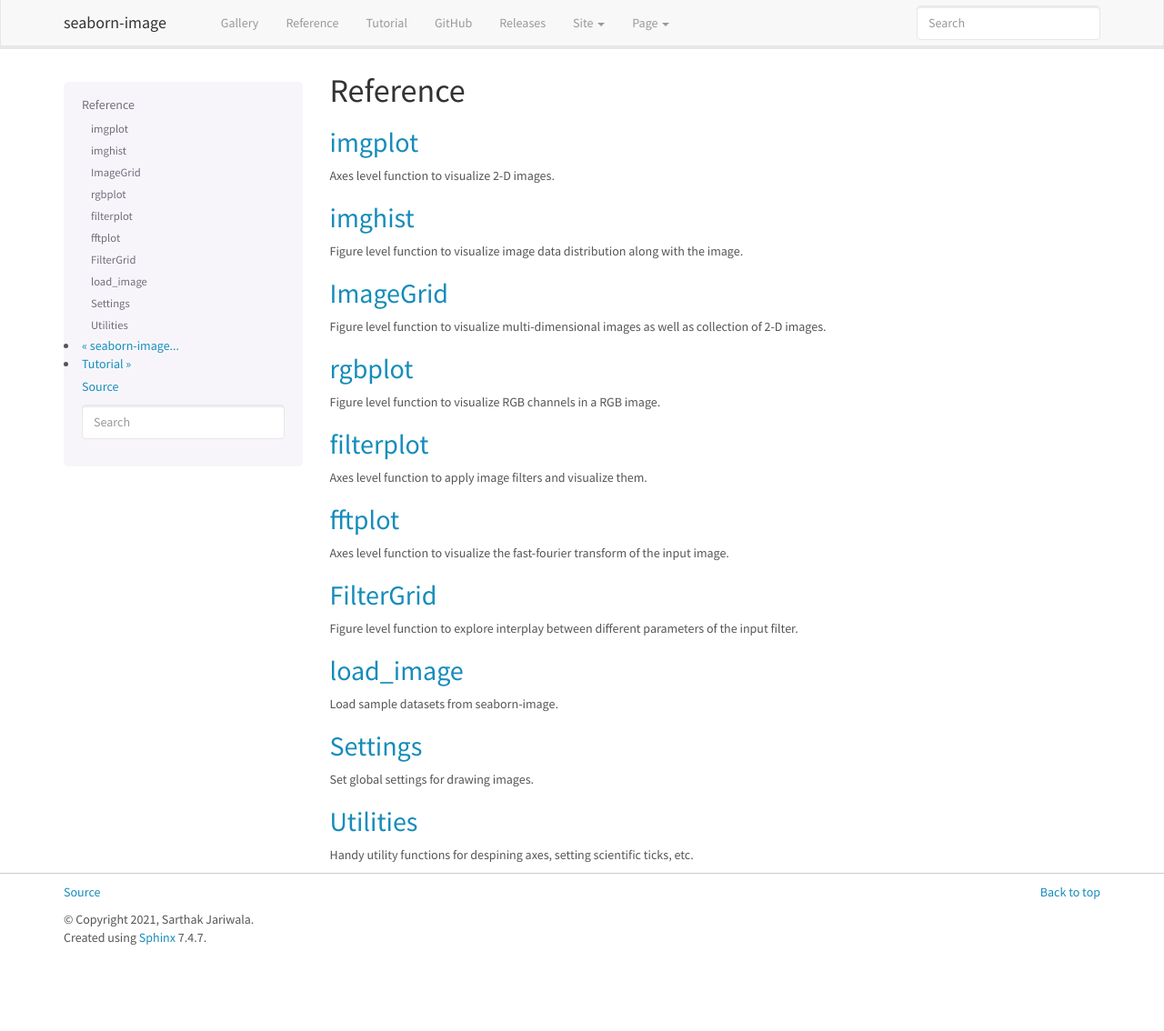
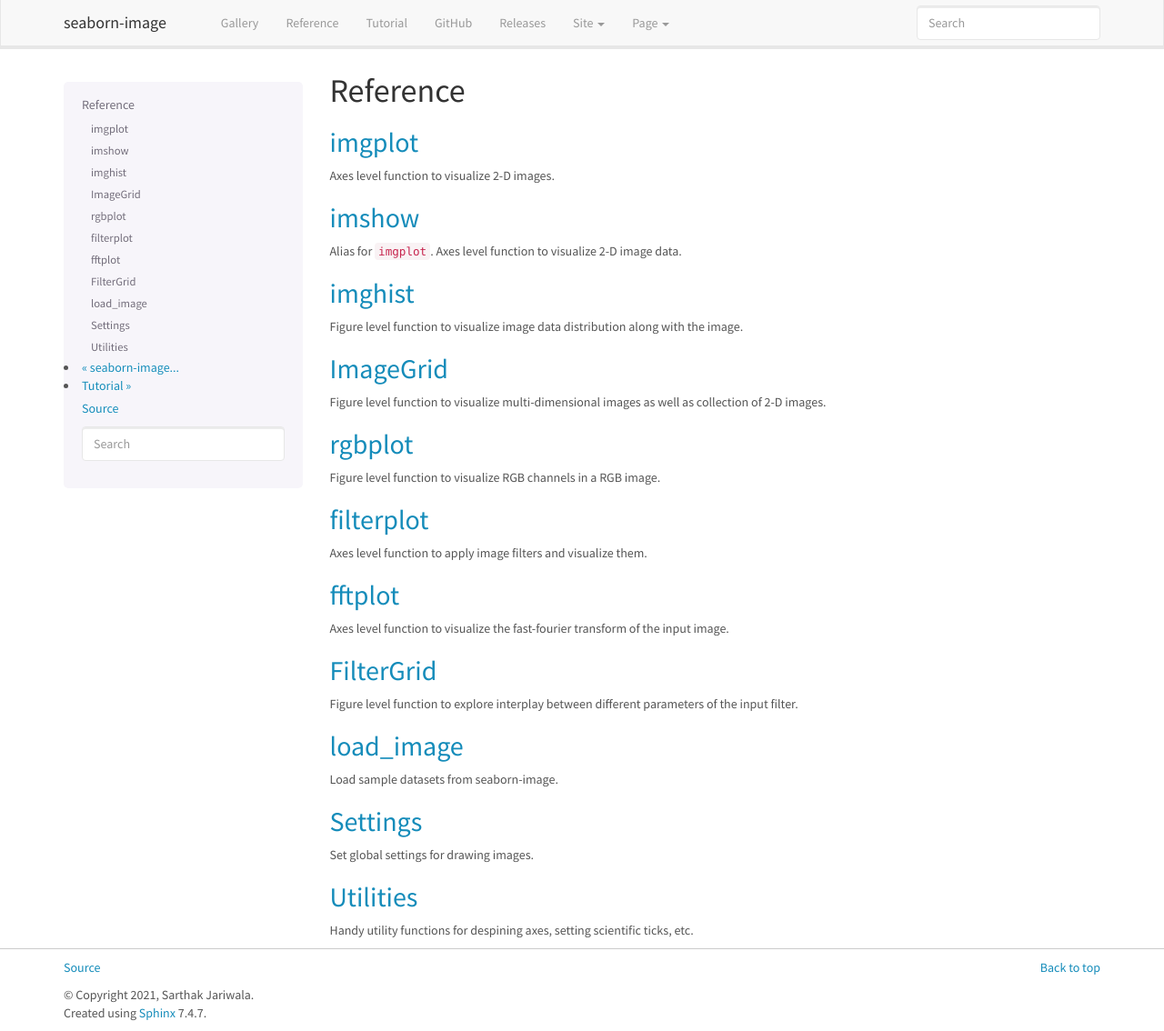
Before and after one commit to SarthakJariwala/seaborn-image, a Sphinx documentation site: the page built from docs/reference.rst, in a window 1280 px wide and 1134 px high. Shown: the whole window at 91% size. Built offline with Sphinx 7.4.7, drawn with Linux system fonts in a browser that asks for light colours; pages that are not in the unit, such as notebooks, are missing from menus.

Commit message:
add documentation for imshow

```diff
--- /dev/null
+++ b/docs/api/imshow.rst
@@ -0,0 +1,4 @@
+seaborn_image.imshow
+====================
+
+.. autofunction:: seaborn_image.imshow
--- a/docs/index.rst
+++ b/docs/index.rst
@@ -47,7 +47,7 @@
 
 .. code-block:: bash
 
-    pip install seaborn-image
+    pip install -U seaborn-image
 
 Quick Usage
 ===========
--- a/docs/reference.rst
+++ b/docs/reference.rst
@@ -5,6 +5,13 @@
 ----------------------------
 
 Axes level function to visualize 2-D images.
+
+
+:doc:`imshow <api/imshow>`
+----------------------------
+
+Alias for ``imgplot``. Axes level function to visualize 2-D image data.
+
 
 :doc:`imghist <api/imghist>`
 ----------------------------
```
